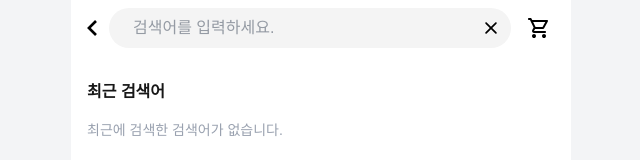
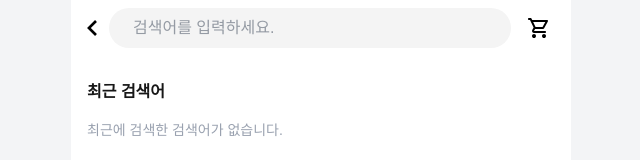
Before and after one commit to ydsic/mogupick, a Next.js app: page /search in a window 1280 px wide. Shown: the top 160 px of the page, without its empty margins (319-959 px from the left). Built offline with nearby package versions, Linux system fonts and the light colour scheme.

Commit message:
fix: 검색페이지 코드수정

```diff
--- a/src/app/(main)/search/_components/SearchHeader.tsx
+++ b/src/app/(main)/search/_components/SearchHeader.tsx
@@ -57,11 +57,11 @@ export default function SearchHeader({ value = '', onChange }: SearchHeaderProps
           onChange={handleChange}
           value={inputValue}
         />
-        {/* {inputValue && ( */}
-        <button type="button" onClick={clearInput}>
-          <CloseIcon />
-        </button>
-        {/* )} */}
+        {inputValue && (
+          <button type="button" onClick={clearInput}>
+            <CloseIcon />
+          </button>
+        )}
         <button type="submit" className="hidden"></button>
       </form>
       <CartIcon />
--- a/src/app/(main)/search/_components/TrendingSearch.tsx
+++ b/src/app/(main)/search/_components/TrendingSearch.tsx
@@ -1,6 +1,5 @@
 'use client';
 
-import { useRouter } from 'next/navigation';
 import { useEffect, useState } from 'react';
 
 import RankDownIcon from '@/assets/icons/rank/rank-down-12px.svg';
@@ -9,7 +8,7 @@ import RankUpIcon from '@/assets/icons/rank/rank-up-12px.svg';
 const mockTrending = [
   '아이폰 16',
   '갤럭시 Z 폴드',
-  '플스5',
+  '무선',
   '에어팟 맥스',
   '노트북',
   '아이폰',
```
